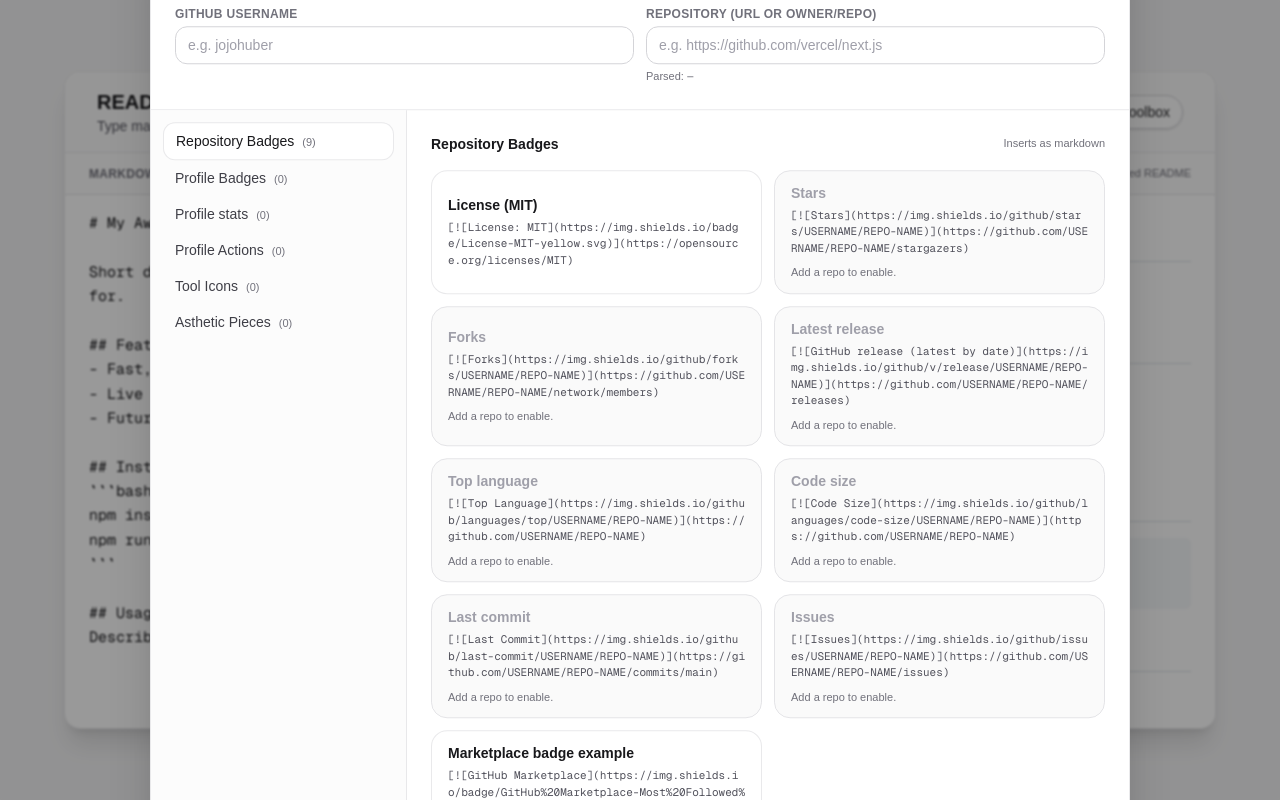
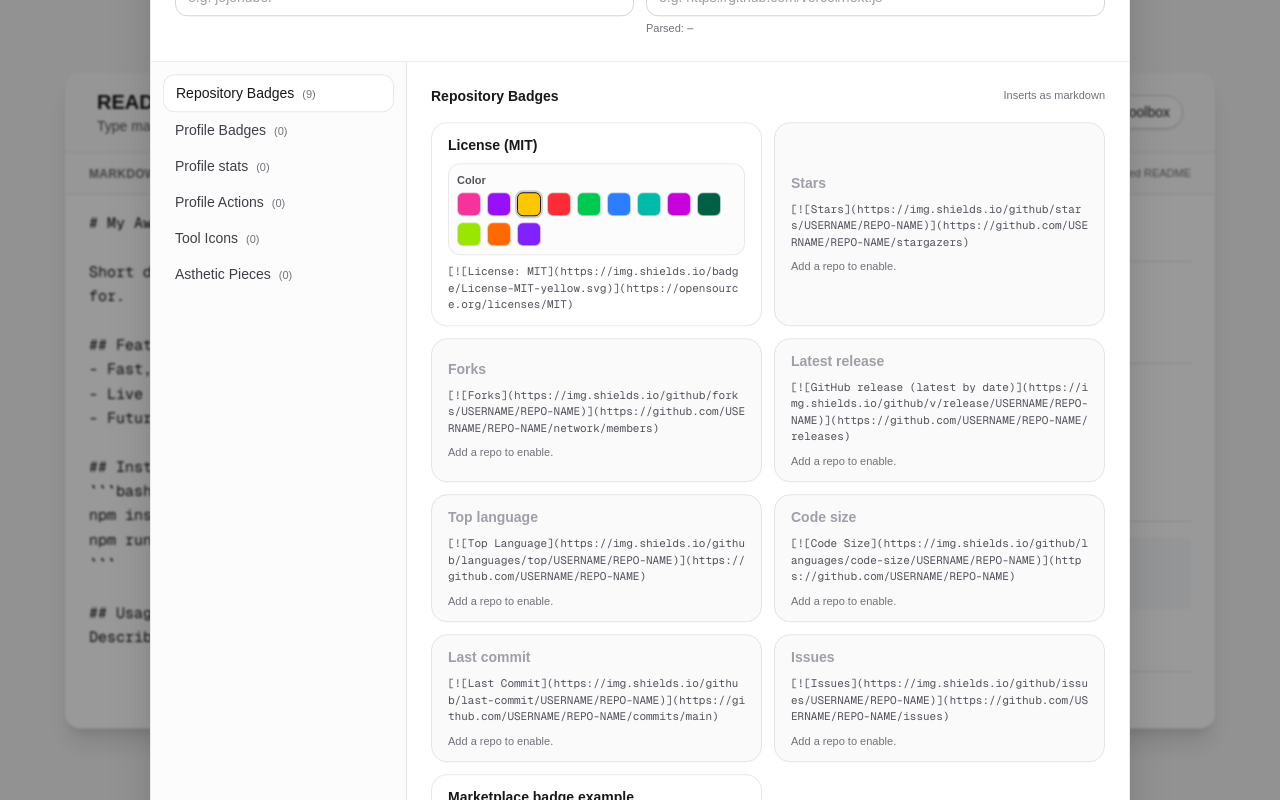
Before and after one commit to Joe-Huber/Web-README-Maker, a Next.js app in the folder web-readme-maker/: page / in a window 1280 px wide. Both pictures are taken after a click on the button "Badge toolbox". Built offline with nearby package versions, Linux system fonts and the light colour scheme.

Commit message:
feat: add styling options

```diff
--- a/web-readme-maker/app/components/BadgeToolbox.tsx
+++ b/web-readme-maker/app/components/BadgeToolbox.tsx
@@ -40,6 +40,14 @@
   label: string;
   template: string;
   requires?: Array<"username" | "repo">;
+  options?: {
+    color?: {
+      label: string;
+      placeholder: string;
+      values: string[];
+      defaultValue: string;
+    };
+  };
 };
 
 function fillTemplate(
@@ -59,6 +67,30 @@
     .replaceAll("REPO-URL", repoUrl);
 }
 
+function applyToolOptions(template: string, selected: { color?: string }, tool: Tool) {
+  let out = template;
+  const colorOpt = tool.options?.color;
+  if (colorOpt) {
+    out = out.replaceAll(colorOpt.placeholder, selected.color ?? colorOpt.defaultValue);
+  }
+  return out;
+}
+
+const COLOR_SWATCH_CLASSES: Record<string, string> = {
+  pink: "bg-pink-500",
+  purple: "bg-purple-600",
+  yellow: "bg-yellow-400",
+  red: "bg-red-500",
+  green: "bg-green-500",
+  blue: "bg-blue-500",
+  teal: "bg-teal-500",
+  magenta: "bg-fuchsia-600",
+  darkgreen: "bg-emerald-800",
+  lightgreen: "bg-lime-400",
+  orange: "bg-orange-500",
+  violet: "bg-violet-600",
+};
+
 const SECTION_DEFS: Array<{
   id: string;
   title: string;
@@ -72,7 +104,28 @@
         id: "license-mit",
         label: "License (MIT)",
         template:
-          "[![License: MIT](https://img.shields.io/badge/License-MIT-yellow.svg)](https://opensource.org/licenses/MIT)",
+          "[![License: MIT](https://img.shields.io/badge/License-MIT-COLOR.svg)](https://opensource.org/licenses/MIT)",
+        options: {
+          color: {
+            label: "Color",
+            placeholder: "COLOR",
+            values: [
+              "pink",
+              "purple",
+              "yellow",
+              "red",
+              "green",
+              "blue",
+              "teal",
+              "magenta",
+              "darkgreen",
+              "lightgreen",
+              "orange",
+              "violet",
+            ],
+            defaultValue: "yellow",
+          },
+        },
       },
       {
         id: "stars",
@@ -145,6 +198,7 @@
 }) {
   const [username, setUsername] = useState<string>("");
   const [repoInput, setRepoInput] = useState<string>("");
+  const [toolOptionSelections, setToolOptionSelections] = useState<Record<string, { color?: string }>>({});
 
   const repo = useMemo(() => parseRepoInput(repoInput), [repoInput]);
   const [activeSectionId, setActiveSectionId] = useState<string>(SECTION_DEFS[0]?.id ?? "repo-badges");
@@ -257,7 +311,9 @@
                 const needsRepo = tool.requires?.includes("repo") ?? false;
                 const disabled = needsRepo && !repo;
                 const context: "repo" | "profile" = activeSectionId === "repo-badges" ? "repo" : "profile";
-                const snippet = fillTemplate(tool.template, { username, repo, context });
+                const base = fillTemplate(tool.template, { username, repo, context });
+                const selection = toolOptionSelections[tool.id] ?? {};
+                const snippet = applyToolOptions(base, selection, tool);
 
                 return (
                   <button
@@ -273,7 +329,44 @@
                     ].join(" ")}
                   >
                     <div className="text-sm font-semibold">{tool.label}</div>
-                    <div className="mt-1 text-[11px] text-zinc-600 dark:text-zinc-400 font-mono break-all">
+
+                    {tool.options?.color ? (
+                      <div className="mt-2 rounded-xl border border-zinc-200/80 dark:border-zinc-800/80 bg-zinc-50/60 dark:bg-zinc-950/40 p-2">
+                        <div className="text-[11px] font-semibold text-zinc-600 dark:text-zinc-400">
+                          {tool.options.color.label}
+                        </div>
+                        <div className="mt-1 flex flex-wrap gap-1.5">
+                          {tool.options.color.values.map((value) => {
+                            const selected = (selection.color ?? tool.options?.color?.defaultValue) === value;
+                            const swatchClass = COLOR_SWATCH_CLASSES[value] ?? "bg-zinc-400";
+                            return (
+                              <button
+                                key={value}
+                                type="button"
+                                onClick={(e) => {
+                                  e.preventDefault();
+                                  e.stopPropagation();
+                                  setToolOptionSelections((prev) => ({
+                                    ...prev,
+                                    [tool.id]: { ...(prev[tool.id] ?? {}), color: value },
+                                  }));
+                                }}
+                                aria-label={`Set ${tool.label} color to ${value}`}
+                                className={[
+                                  "h-6 w-6 rounded-md border transition-colors",
+                                  swatchClass,
+                                  selected
+                                    ? "border-zinc-900 dark:border-zinc-50 ring-2 ring-zinc-900/20 dark:ring-zinc-50/20"
+                                    : "border-zinc-200/80 dark:border-zinc-800/80 hover:border-zinc-400 dark:hover:border-zinc-600",
+                                ].join(" ")}
+                              />
+                            );
+                          })}
+                        </div>
+                      </div>
+                    ) : null}
+
+                    <div className="mt-2 text-[11px] text-zinc-600 dark:text-zinc-400 font-mono break-all">
                       {snippet}
                     </div>
                     {disabled ? (
```
